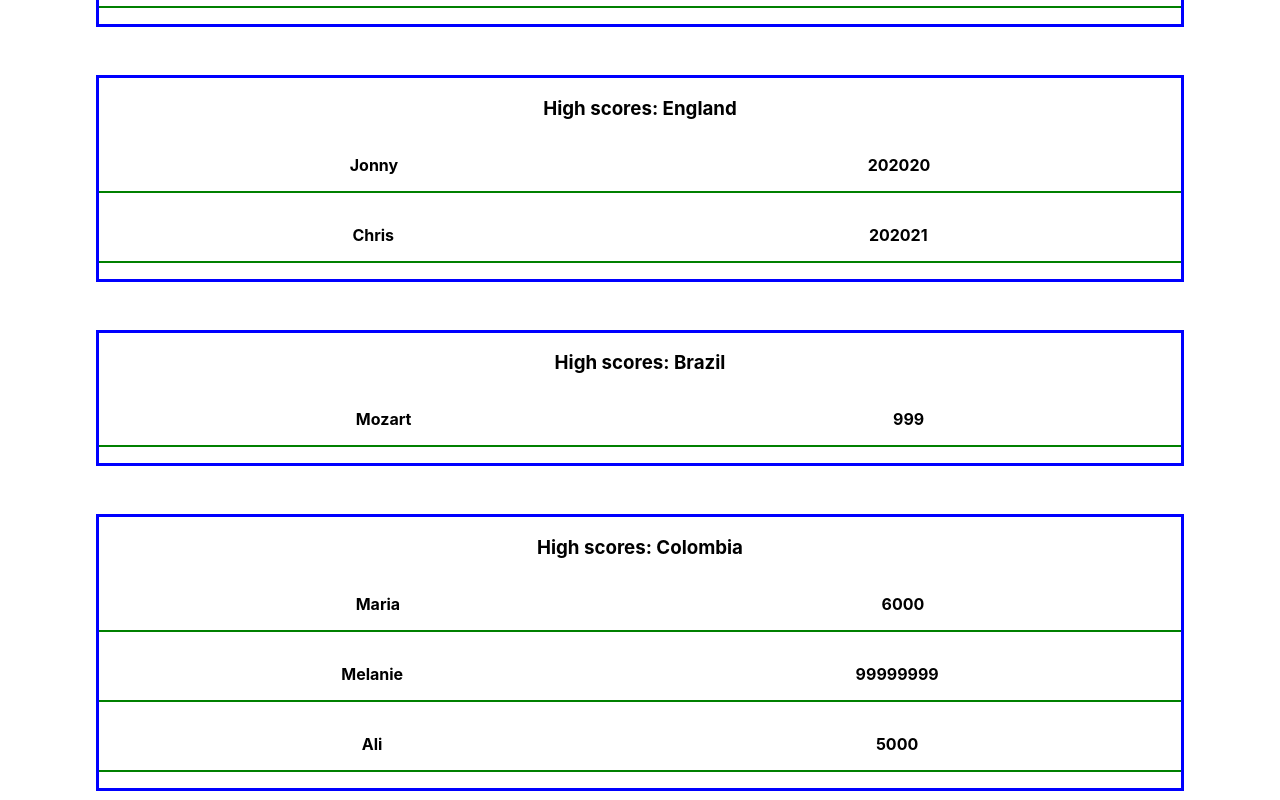
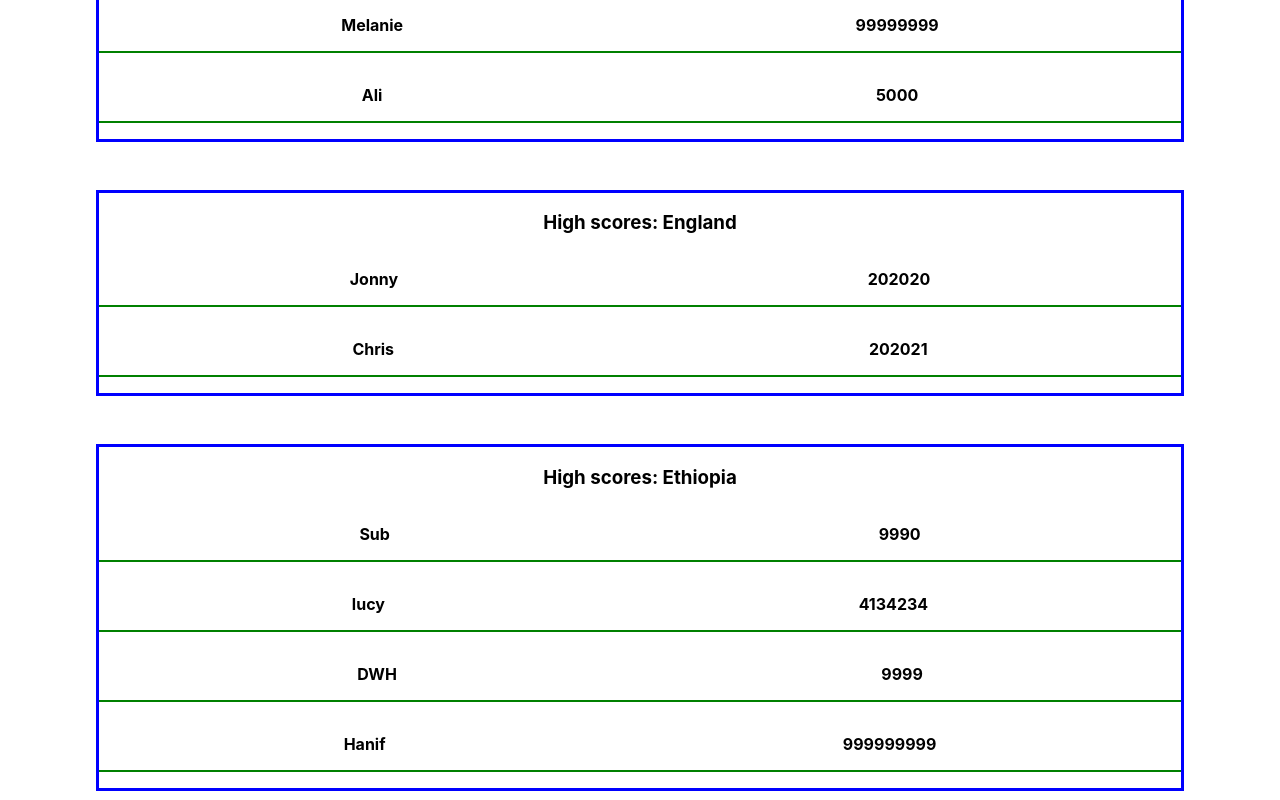
Before and after one commit to oksygenn/high-scores-react, a React (Create React App) app: page / in a window 1280 px wide. Shown: the part 800-1600 px from the top of the page. Built offline with nearby package versions, Linux system fonts and the light colour scheme.

Commit message:
completes level 3 + css changes

```diff
--- a/src/App.css
+++ b/src/App.css
@@ -1,38 +1,12 @@
-.App {
-  text-align: center;
+.scoreTable {
+  border: 3px solid blue;
+  margin: 3rem;
 }
 
-.App-logo {
-  height: 40vmin;
-  pointer-events: none;
+.player {
+  display: flex;
+  justify-content: space-around;
+  border-bottom: 2px solid green;
+  padding: 1rem;
+  font-weight: bold;
 }
-
-@media (prefers-reduced-motion: no-preference) {
-  .App-logo {
-    animation: App-logo-spin infinite 20s linear;
-  }
-}
-
-.App-header {
-  background-color: #282c34;
-  min-height: 100vh;
-  display: flex;
-  flex-direction: column;
-  align-items: center;
-  justify-content: center;
-  font-size: calc(10px + 2vmin);
-  color: white;
-}
-
-.App-link {
-  color: #61dafb;
-}
-
-@keyframes App-logo-spin {
-  from {
-    transform: rotate(0deg);
-  }
-  to {
-    transform: rotate(360deg);
-  }
-}
--- a/src/App.js
+++ b/src/App.js
@@ -1,13 +1,17 @@
-/* eslint-disable indent, linebreak-style */
+/* eslint-disable indent, linebreak-style, comma-dangle */
 import React from "react";
 import HighScoreTable from "./HighScoreTable.js";
 import allCountryScores from "./scores.js";
 
 const App = () => {
+  const allScores = allCountryScores.sort((a, b) =>
+    a.name.localeCompare(b.name)
+  );
+
   return (
     <main>
       <h1>High Scores per Country</h1>
-      {allCountryScores.map((country, index) => {
+      {allScores.map((country, index) => {
         return <HighScoreTable country={country} key={index} />;
       })}
     </main>
--- a/src/HighScoreTable.js
+++ b/src/HighScoreTable.js
@@ -2,11 +2,11 @@
 import React from "react";
 import PlayerScore from "./PlayerScore.js";
 
-const HighScoreTable = (props) => {
+const HighScoreTable = ({ country }) => {
   return (
     <div className="scoreTable">
-      <h3>High scores: {props.country.name}</h3>
-      {props.country.scores.map((player, index) => {
+      <h3>High scores: {country.name}</h3>
+      {country.scores.map((player, index) => {
         return <PlayerScore player={player} key={index} />;
       })}
     </div>
--- a/src/PlayerScore.js
+++ b/src/PlayerScore.js
@@ -1,10 +1,10 @@
 /* eslint-disable indent, linebreak-style */
 import React from "react";
-const PlayerScore = (props) => {
+const PlayerScore = ({ player }) => {
   return (
     <ul className="player">
-      <li>{props.player.n}</li>
-      <li>{props.player.s}</li>
+      <li>{player.n}</li>
+      <li>{player.s}</li>
     </ul>
   );
 };
--- a/src/index.css
+++ b/src/index.css
@@ -20,16 +20,3 @@ main {
   padding: 3rem;
   text-align: center;
 }
-
-.scoreTable {
-  border: 3px solid blue;
-  margin: 3rem;
-}
-
-.player {
-  display: flex;
-  justify-content: space-around;
-  border-bottom: 2px solid green;
-  padding: 1rem;
-  font-weight: bold;
-}
--- a/src/index.js
+++ b/src/index.js
@@ -3,13 +3,11 @@ import "stop-runaway-react-effects/hijack";
 import React from "react";
 import ReactDOM from "react-dom";
 import "./index.css";
+import "./App.css";
 import App from "./App";
 import reportWebVitals from "./reportWebVitals";
 
-ReactDOM.render(
-	<App />,
-	document.getElementById("root"),
-);
+ReactDOM.render(<App />, document.getElementById("root"));
 
 // If you want to start measuring performance in your app, pass a function
 // to log results (for example: reportWebVitals(console.log))
--- a/src/scores.js
+++ b/src/scores.js
@@ -2,6 +2,7 @@
 let allCountryScores = [
   {
     name: "Ethiopia",
+
     scores: [
       { n: "Sub", s: 9990 },
       { n: "lucy", s: "4134234" },
```
